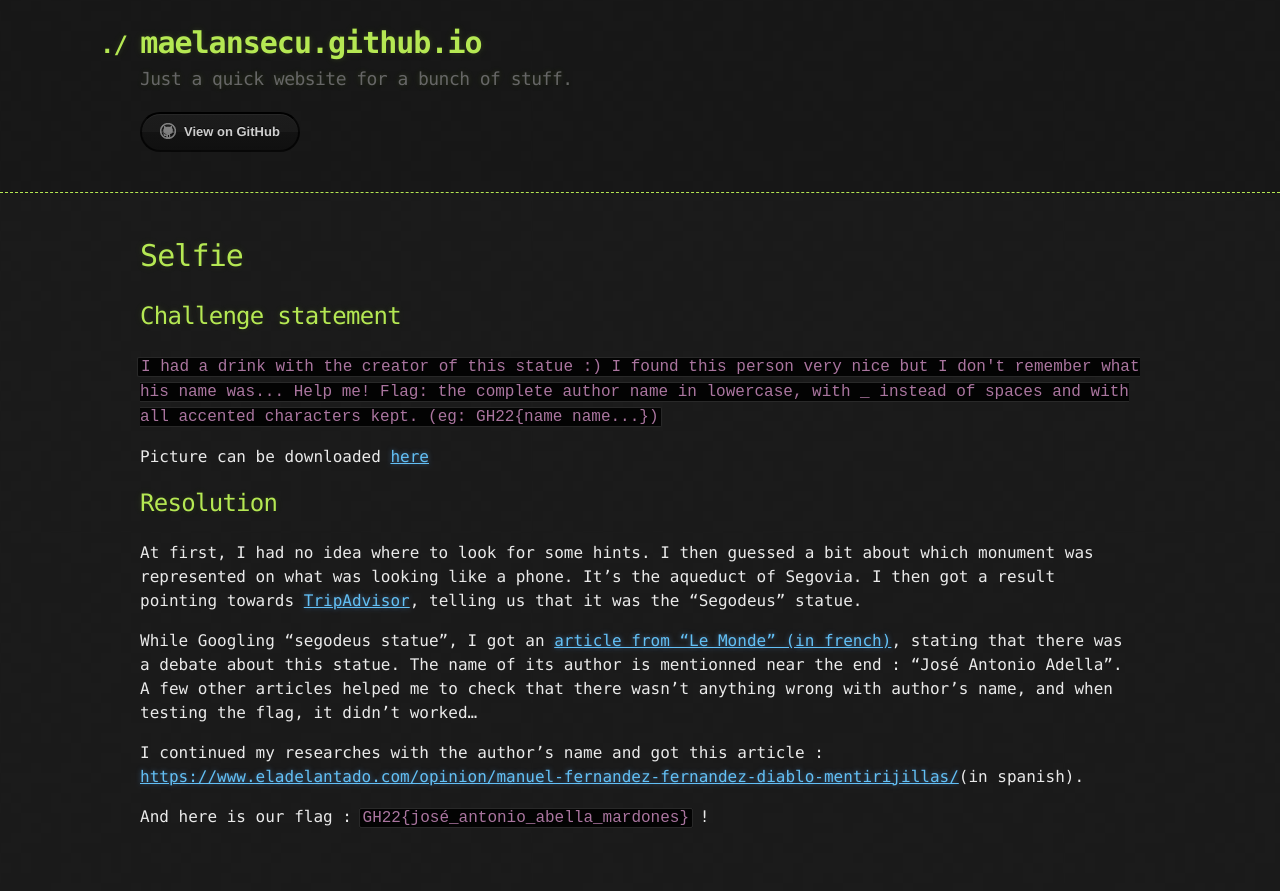
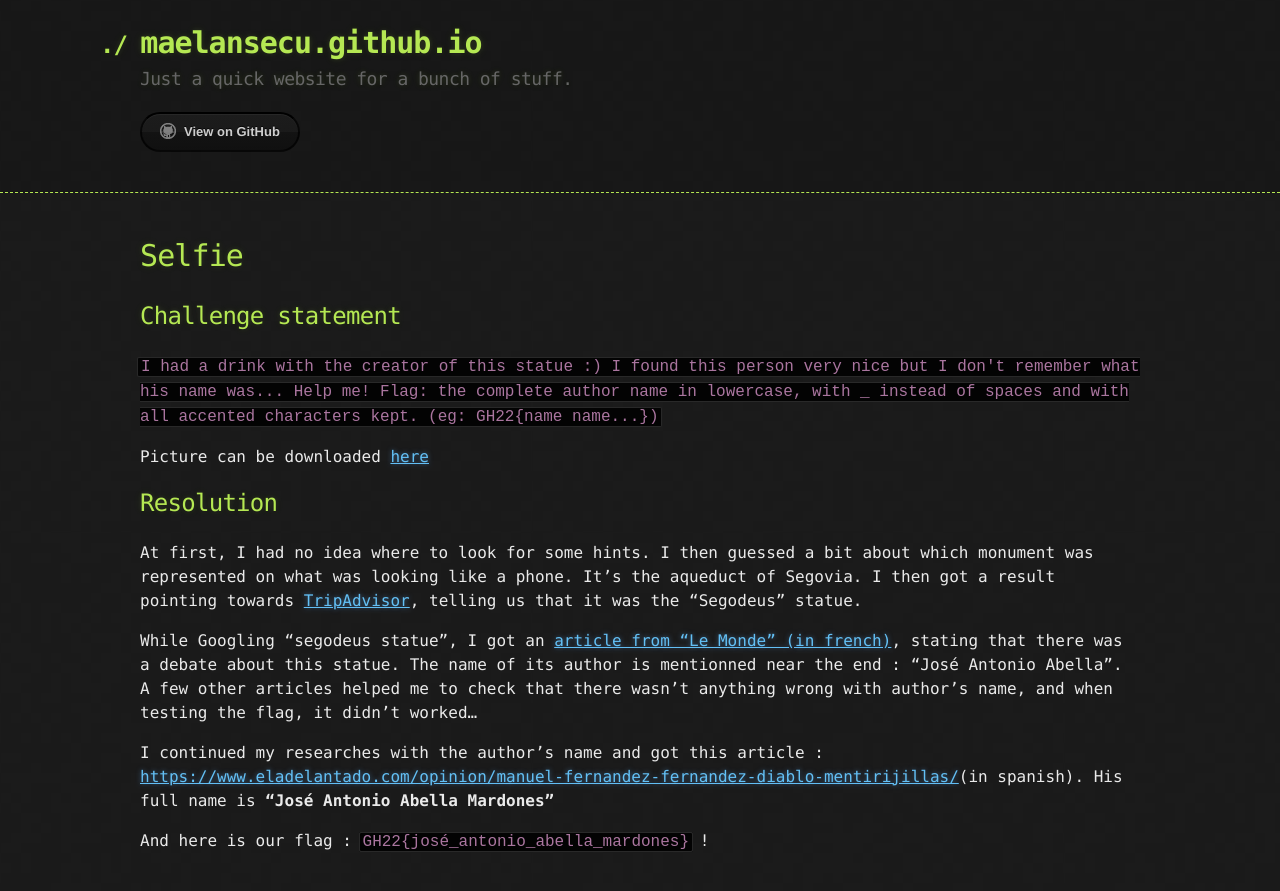
Before and after one commit to maelansecu/maelansecu.github.io, a Jekyll site: the page built from ctf/grehack/selfie.md, in a window 1280 px wide. Shown: the top 891 px of the page. Built offline with Jekyll 4.4.1, drawn with Linux system fonts in a browser that asks for light colours; our own code applies the rules of GitHub Pages for plain Markdown files.

Commit message:
Update selfie.md

```diff
--- a/ctf/grehack/selfie.md
+++ b/ctf/grehack/selfie.md
@@ -20,8 +20,8 @@ At first, I had no idea where to look for some hints. I then guessed a bit about
 It's the aqueduct of Segovia. I then got a result pointing towards [TripAdvisor](https://www.tripadvisor.fr/Attraction_Review-g187494-d15841529-Reviews-Estatua_del_diablo_Segodeus-Segovia_Province_of_Segovia_Castile_and_Leon.html), telling us that it was the "Segodeus" statue.
 
 While Googling "segodeus statue", I got an [article from "Le Monde" (in french)](https://www.lemonde.fr/international/article/2019/02/12/en-espagne-le-diable-sur-le-banc-des-accuses_5422241_3210.html), stating that there was a debate about this statue.
-The name of its author is mentionned near the end : "José Antonio Adella". A few other articles helped me to check that there wasn't anything wrong with author's name, and when testing the flag, it didn't worked...
+The name of its author is mentionned near the end : "José Antonio Abella". A few other articles helped me to check that there wasn't anything wrong with author's name, and when testing the flag, it didn't worked...
 
-I continued my researches with the author's name and got this article : [https://www.eladelantado.com/opinion/manuel-fernandez-fernandez-diablo-mentirijillas/](Opinion - Un diablo de mentirijillas)(in spanish).
+I continued my researches with the author's name and got this article : [https://www.eladelantado.com/opinion/manuel-fernandez-fernandez-diablo-mentirijillas/](Opinion - Un diablo de mentirijillas)(in spanish). His full name is __"José Antonio Abella Mardones"__
 
 And here is our flag : `GH22{josé_antonio_abella_mardones}` !
```
